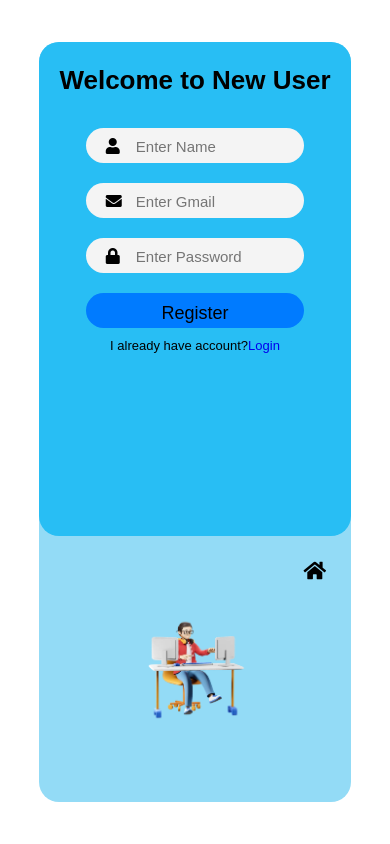
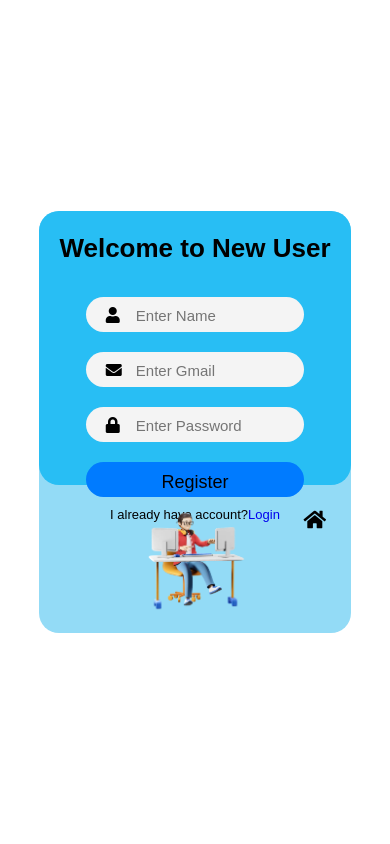
Before and after one commit to ratan140303/smart-attendance-system-org, a Flask app: page /register in a window 390 px wide. Run offline with Flask 3, Linux system fonts and the light colour scheme.

Commit message:
some changes

```diff
--- a/static/login.css
+++ b/static/login.css
@@ -119,7 +119,7 @@ span {
     .main-container {
         flex-direction: column;
         width: 80vw;
-        height: 80vh;
+        height: 50vh;
     }
     h1 {
         font-size: 25px;
--- a/static/register.css
+++ b/static/register.css
@@ -120,7 +120,7 @@ span {
     .main-container {
         flex-direction: column;
         width: 80vw;
-        height: 90vh;
+        height: 50vh;
     }
     h1 {
         font-size: 20px;
```
